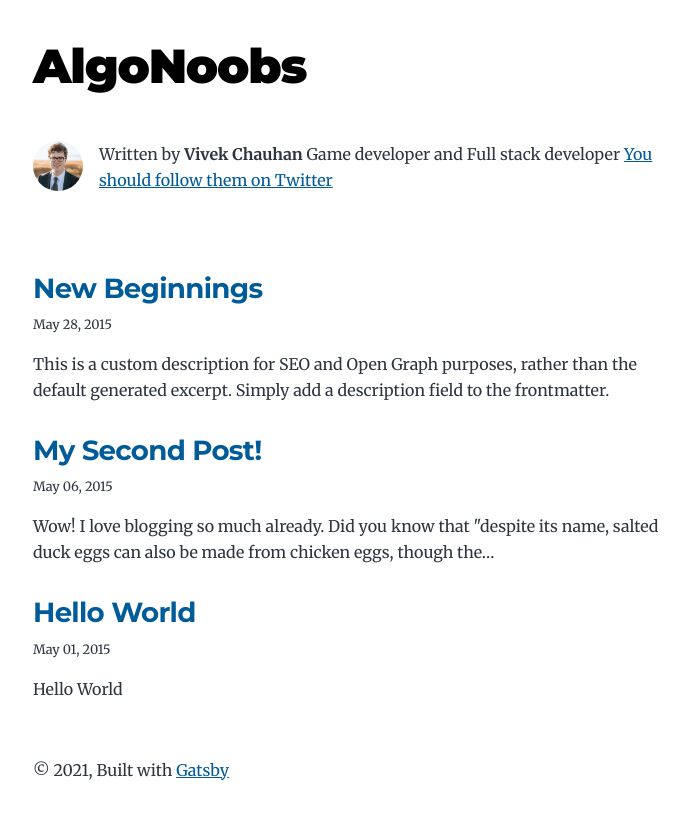
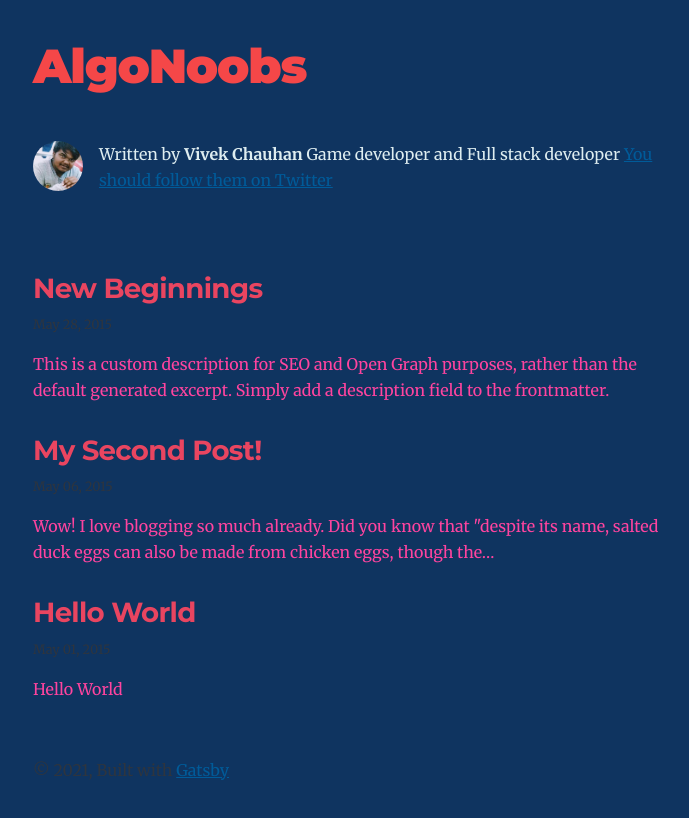
Before and after one commit to vivekchauhan12000/algoNoobs, a Gatsby site: page / in a window 1280 px wide. Shown: the whole page, without its empty margins (291-980 px from the left). Built offline with nearby package versions, Linux system fonts and the light colour scheme; Gatsby itself is replaced by a stand-in of ours.

Commit message:
dev commit

```diff
--- a/src/components/bio.js
+++ b/src/components/bio.js
@@ -36,14 +36,14 @@ const Bio = () => {
         className="bio-avatar"
         layout="fixed"
         formats={["AUTO", "WEBP", "AVIF"]}
-        src="../images/profile-pic.png"
+        src="../images/profile.jpg"
         width={50}
         height={50}
         quality={95}
         alt="Profile picture"
       />
       {author?.name && (
-        <p>
+        <p style={{color:"#deedf0"}}>
           Written by <strong>{author.name}</strong> {author?.summary || null}
           {` `}
           <a href={`https://twitter.com/${social?.twitter || ``}`}>
--- a/src/components/layout.js
+++ b/src/components/layout.js
@@ -8,15 +8,17 @@ const Layout = ({ location, title, children }) => {
 
   if (isRootPath) {
     header = (
-      <h1 className="main-heading">
+      <h1 className="main-heading" style={{color:"#f54748"}}>
         <Link to="/">{title}</Link>
       </h1>
     )
   } else {
     header = (
+      <h1 className="main-heading" style={{color:"#f54748"}}>
       <Link className="header-link-home" to="/">
         {title}
       </Link>
+      </h1>
     )
   }
 
--- a/src/pages/index.js
+++ b/src/pages/index.js
@@ -1,5 +1,6 @@
 import * as React from "react"
 import { Link, graphql } from "gatsby"
+//import { StaticImage } from "gatsby-plugin-image"
 
 import Bio from "../components/bio"
 import Layout from "../components/layout"
@@ -24,14 +25,16 @@ const BlogIndex = ({ data, location }) => {
   }
 
   return (
+    <div style={{backgroundColor:"#0f3460",height:"100%"}}>
     <Layout location={location} title={siteTitle}>
       <Seo title="All posts" />
       <Bio />
+
       <ol style={{ listStyle: `none` }}>
         {posts.map(post => {
           const title = post.frontmatter.title || post.fields.slug
 
-          return (
+          return (<div style={{backgroundColor:"#0f3460",height:"100%"}}>
             <li key={post.fields.slug}>
               <article
                 className="post-list-item"
@@ -39,7 +42,7 @@ const BlogIndex = ({ data, location }) => {
                 itemType="http://schema.org/Article"
               >
                 <header>
-                  <h2>
+                  <h2 style={{color:"#e94560"}}>
                     <Link to={post.fields.slug} itemProp="url">
                       <span itemProp="headline">{title}</span>
                     </Link>
@@ -47,7 +50,7 @@ const BlogIndex = ({ data, location }) => {
                   <small>{post.frontmatter.date}</small>
                 </header>
                 <section>
-                  <p
+                  <p style={{color:"#ff449f"}}
                     dangerouslySetInnerHTML={{
                       __html: post.frontmatter.description || post.excerpt,
                     }}
@@ -56,10 +59,12 @@ const BlogIndex = ({ data, location }) => {
                 </section>
               </article>
             </li>
+            </div>
           )
         })}
       </ol>
     </Layout>
+    </div>
   )
 }
 
--- a/src/templates/blog-post.js
+++ b/src/templates/blog-post.js
@@ -11,6 +11,7 @@ const BlogPostTemplate = ({ data, location }) => {
   const { previous, next } = data
 
   return (
+    <div style={{backgroundColor:"#0f3460",height:"100%"}}>
     <Layout location={location} title={siteTitle}>
       <Seo
         title={post.frontmatter.title}
@@ -22,13 +23,15 @@ const BlogPostTemplate = ({ data, location }) => {
         itemType="http://schema.org/Article"
       >
         <header>
-          <h1 itemProp="headline">{post.frontmatter.title}</h1>
+          <h1 itemProp="headline" style={{color:"#e94560"}}>{post.frontmatter.title}</h1>
           <p>{post.frontmatter.date}</p>
         </header>
+        <div style={{color:"#fff"}}>
         <section
           dangerouslySetInnerHTML={{ __html: post.html }}
           itemProp="articleBody"
         />
+        </div>
         <hr />
         <footer>
           <Bio />
@@ -61,6 +64,7 @@ const BlogPostTemplate = ({ data, location }) => {
         </ul>
       </nav>
     </Layout>
+    </div>
   )
 }
 
```
Also changed, not shown: src/images/background.jpg (added), src/images/profile-pic.png (deleted), src/images/profile.jpg (added), 1 other file.
